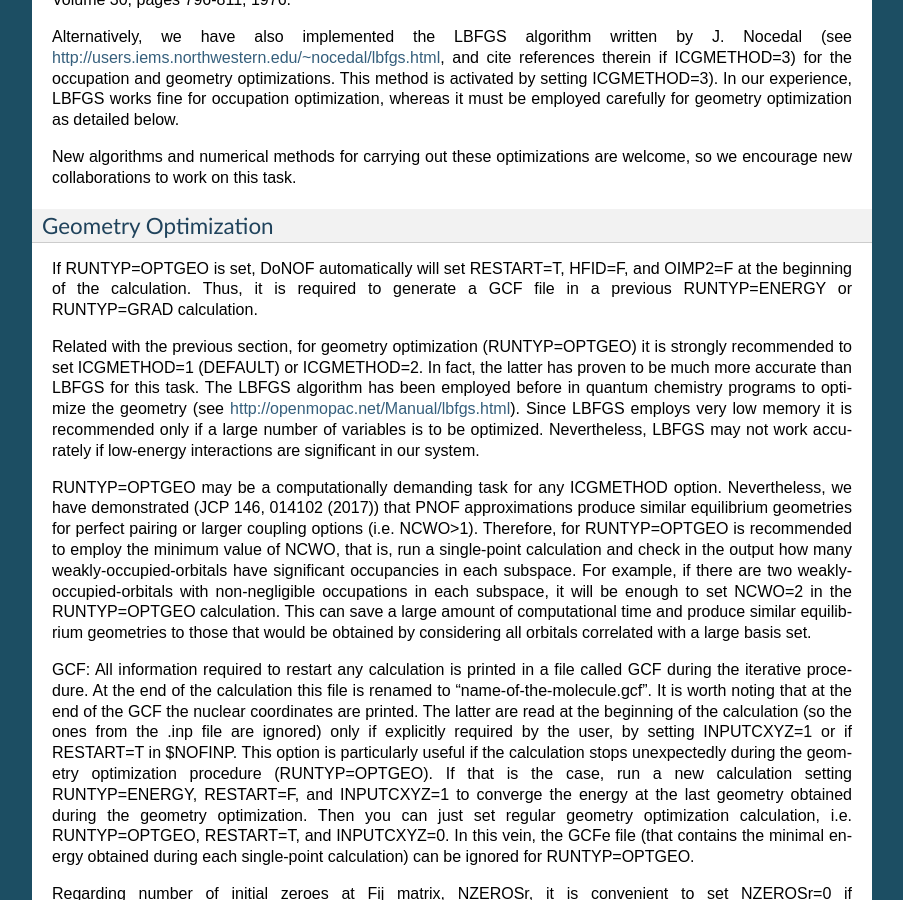
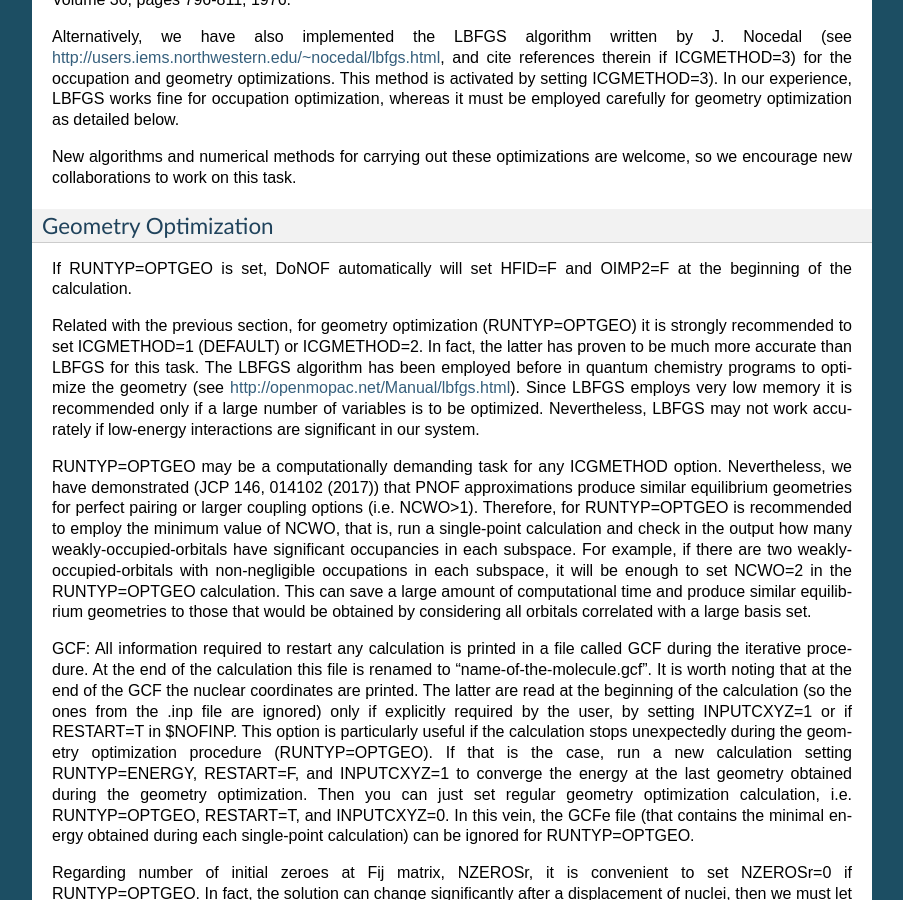
Before and after one commit to DoNOF/DoNOF-Documentation, a Sphinx documentation site: the page built from docs/input.rst, in a window 1280 px wide and 900 px high, scrolled down 8511 px. Shown: the whole window, without its empty margins (198-1101 px from the left). Built offline with Sphinx 7.4.7, drawn with Linux system fonts in a browser that asks for light colours.

Commit message:
april-8: allow restart=f for optgeo

```diff
--- a/docs/input.rst
+++ b/docs/input.rst
@@ -470,7 +470,7 @@ New algorithms and numerical methods for carrying out these optimizations are we
 Geometry Optimization
 ^^^^^^^^^^^^^^^^^^^^^
 
-If RUNTYP=OPTGEO is set, DoNOF automatically will set RESTART=T, HFID=F, and OIMP2=F at the beginning of the calculation. Thus, it is required to generate a GCF file in a previous RUNTYP=ENERGY or RUNTYP=GRAD calculation.
+If RUNTYP=OPTGEO is set, DoNOF automatically will set HFID=F and OIMP2=F at the beginning of the calculation.
 
 Related with the previous section, for geometry optimization (RUNTYP=OPTGEO) it is strongly recommended to set ICGMETHOD=1 (DEFAULT) or ICGMETHOD=2. In fact, the latter has proven to be much more accurate than LBFGS for this task. The LBFGS algorithm has been employed before in quantum chemistry programs to optimize the geometry (see http://openmopac.net/Manual/lbfgs.html). Since LBFGS employs very low memory it is recommended only if a large number of variables is to be optimized. Nevertheless, LBFGS may not work accurately if low-energy interactions are significant in our system.
 
```
